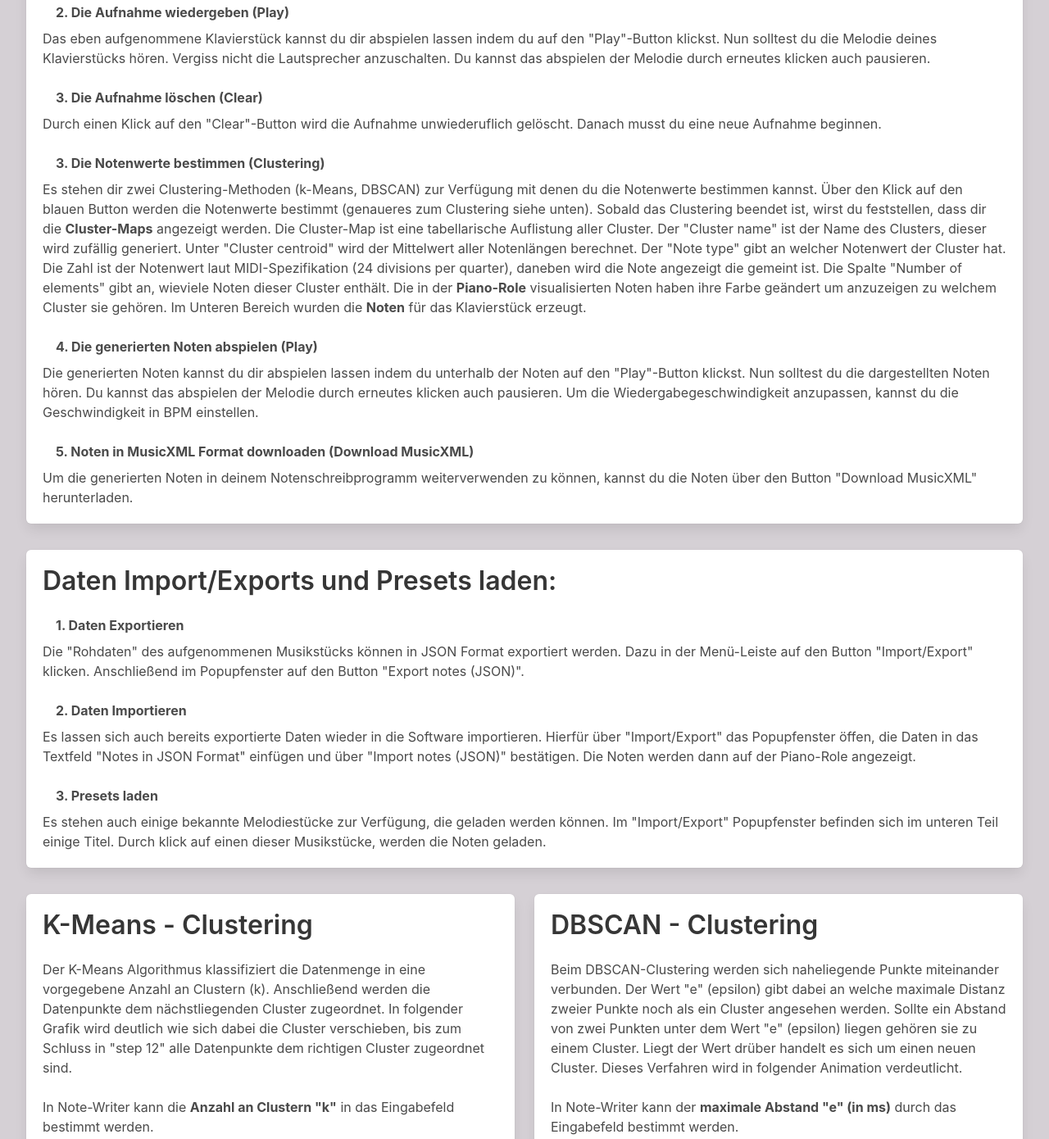
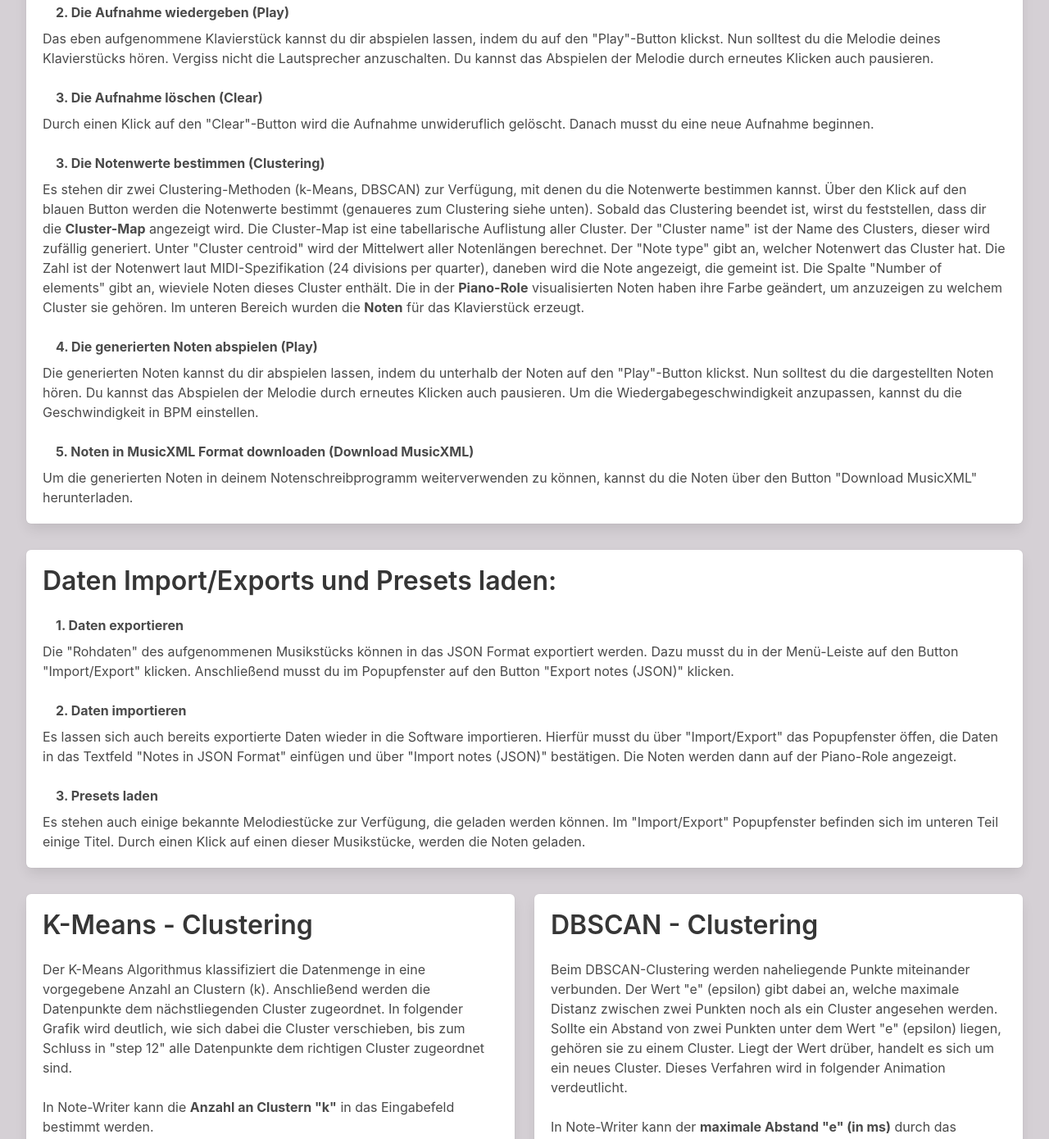
Before and after one commit to DumbergerL/note-writer, a website: page manual.html in a window 1280 px wide. Shown: the part 917-2307 px from the top of the page at 82% size. Drawn offline with Linux system fonts and the light colour scheme.

Commit message:
fixed typos

```diff
--- a/manual.html
+++ b/manual.html
@@ -39,7 +39,7 @@
                 </ul>
             </p>
             <p>
-                <a href="">Note-Writer</a> ist eine Browserbasierte Web-Anwendung. Die Anwendung macht sich die durch die W3C definierte <a href="https://www.w3.org/TR/webmidi/">Web MIDI API</a> zunutze. Diese Web MIDI API wird momentan (Stand März 2020) nicht in allen Browsern unterstützt. Der Google Chrome Browser unterstützt diese API, deshalb ist die <a href="https://www.google.com/chrome/">Installation Vorraussetzung</a>.
+                <a href="">Note-Writer</a> ist eine browserbasierte Web-Anwendung. Die Anwendung macht sich die durch die W3C definierte <a href="https://www.w3.org/TR/webmidi/">Web MIDI API</a> zunutze. Diese Web MIDI API wird momentan (Stand März 2020) nicht von allen Browsern unterstützt. Der Google Chrome Browser unterstützt diese API, deshalb ist die <a href="https://www.google.com/chrome/">Installation Voraussetzung</a>.
             </p>
             <p>
                 <ul>
@@ -47,7 +47,7 @@
                 </ul>
             </p>
             <p>
-                Damit der Browser auf den vollen Funktionsumfang des MIDI-Keyboards zugreifen kann, müssen die für das Betriebssystem notwendigen Treiber installiert sein. Für das <a href="https://www.akaipro.com/mpk-mini">AKAI MPK mini</a> stellt der Hersteller die notwendigen Treiber auf seiner Homepage zur verfügung. Schließe das MIDI-Keyboard an den Computer an und starte die Installation des Treibers.
+                Damit der Browser auf den vollen Funktionsumfang des MIDI-Keyboards zugreifen kann, müssen die für das Betriebssystem notwendigen Treiber installiert sein. Für das <a href="https://www.akaipro.com/mpk-mini">AKAI MPK mini</a> stellt der Hersteller die notwendigen Treiber auf seiner Homepage zur Verfügung. Schließe das MIDI-Keyboard an den Computer an und starte die Installation des Treibers.
             </p>
             <p>
                 <ul>
@@ -55,7 +55,7 @@
                 </ul>
             </p>
             <p>
-                Schließe das MIDI-Keyboard an deinen Computer an. Um die Anwendung zu starten, wird der Google Chrome Browser benötigt. In der Navigationsleiste kann dann die URL <a href="https://notewriter.lukasdumberger.de">https://notewriter.lukasdumberger.de</a> geöffnet werden. Wenn alles geklappt hat siehst du im rechten oberen Eck den Namen deines MIDI-Keyboards. Sollte nach einigen Sekunden die Ladeanimation nicht verschwunden sein, lade die Seite im Browser neu.
+                Schließe das MIDI-Keyboard an deinen Computer an. Um die Anwendung zu starten, wird der Google Chrome Browser benötigt. In der Navigationsleiste kann dann die URL <a href="https://notewriter.lukasdumberger.de">https://notewriter.lukasdumberger.de</a> geöffnet werden. Wenn alles geklappt hat, siehst du im rechten oberen Eck den Namen deines MIDI-Keyboards. Sollte nach einigen Sekunden die Ladeanimation nicht verschwunden sein, lade die Seite im Browser neu.
             </p>
             <br>
             <article class="message is-success">
@@ -85,7 +85,7 @@
                 </ul>
             </p>
             <p>
-                Das eben aufgenommene Klavierstück kannst du dir abspielen lassen indem du auf den "Play"-Button klickst. Nun solltest du die Melodie deines Klavierstücks hören. Vergiss nicht die Lautsprecher anzuschalten. Du kannst das abspielen der Melodie durch erneutes klicken auch pausieren.
+                Das eben aufgenommene Klavierstück kannst du dir abspielen lassen, indem du auf den "Play"-Button klickst. Nun solltest du die Melodie deines Klavierstücks hören. Vergiss nicht die Lautsprecher anzuschalten. Du kannst das Abspielen der Melodie durch erneutes Klicken auch pausieren.
             </p>
             <p>
                 <ul>
@@ -93,7 +93,7 @@
                 </ul>
             </p>
             <p>
-                Durch einen Klick auf den "Clear"-Button wird die Aufnahme unwiederuflich gelöscht. Danach musst du eine neue Aufnahme beginnen.
+                Durch einen Klick auf den "Clear"-Button wird die Aufnahme unwideruflich gelöscht. Danach musst du eine neue Aufnahme beginnen.
             </p>
             <p>
                 <ul>
@@ -101,9 +101,9 @@
                 </ul>
             </p>
             <p>
-                Es stehen dir zwei Clustering-Methoden (k-Means, DBSCAN) zur Verfügung mit denen du die Notenwerte bestimmen kannst. Über den Klick auf den blauen Button werden die Notenwerte bestimmt (genaueres zum Clustering siehe unten). Sobald das Clustering beendet ist, wirst du feststellen, dass dir die <b>Cluster-Maps</b> angezeigt werden. Die Cluster-Map ist eine tabellarische Auflistung aller Cluster. Der "Cluster name" ist der Name des Clusters, dieser wird zufällig generiert. Unter "Cluster centroid" wird der Mittelwert aller Notenlängen berechnet. Der "Note type" gibt an welcher Notenwert der Cluster hat. Die Zahl ist der Notenwert laut MIDI-Spezifikation (24 divisions per quarter), daneben wird die Note angezeigt die gemeint ist. Die Spalte "Number of elements" gibt an, wieviele Noten dieser Cluster enthält.
-                Die in der <b>Piano-Role</b> visualisierten Noten haben ihre Farbe geändert um anzuzeigen zu welchem Cluster sie gehören.
-                Im Unteren Bereich wurden die <b>Noten</b> für das Klavierstück erzeugt.
+                Es stehen dir zwei Clustering-Methoden (k-Means, DBSCAN) zur Verfügung, mit denen du die Notenwerte bestimmen kannst. Über den Klick auf den blauen Button werden die Notenwerte bestimmt (genaueres zum Clustering siehe unten). Sobald das Clustering beendet ist, wirst du feststellen, dass dir die <b>Cluster-Map</b> angezeigt wird. Die Cluster-Map ist eine tabellarische Auflistung aller Cluster. Der "Cluster name" ist der Name des Clusters, dieser wird zufällig generiert. Unter "Cluster centroid" wird der Mittelwert aller Notenlängen berechnet. Der "Note type" gibt an, welcher Notenwert das Cluster hat. Die Zahl ist der Notenwert laut MIDI-Spezifikation (24 divisions per quarter), daneben wird die Note angezeigt, die gemeint ist. Die Spalte "Number of elements" gibt an, wieviele Noten dieses Cluster enthält.
+                Die in der <b>Piano-Role</b> visualisierten Noten haben ihre Farbe geändert, um anzuzeigen zu welchem Cluster sie gehören.
+                Im unteren Bereich wurden die <b>Noten</b> für das Klavierstück erzeugt.
             </p>
             <p>
                 <ul>
@@ -111,7 +111,7 @@
                 </ul>
             </p>
             <p>
-                Die generierten Noten kannst du dir abspielen lassen indem du unterhalb der Noten auf den "Play"-Button klickst. Nun solltest du die dargestellten Noten hören. Du kannst das abspielen der Melodie durch erneutes klicken auch pausieren. Um die Wiedergabegeschwindigkeit anzupassen, kannst du die Geschwindigkeit in BPM einstellen.
+                Die generierten Noten kannst du dir abspielen lassen, indem du unterhalb der Noten auf den "Play"-Button klickst. Nun solltest du die dargestellten Noten hören. Du kannst das Abspielen der Melodie durch erneutes Klicken auch pausieren. Um die Wiedergabegeschwindigkeit anzupassen, kannst du die Geschwindigkeit in BPM einstellen.
             </p>
             <p>
                 <ul>
@@ -130,19 +130,19 @@
             <h3 class="title is-3">Daten Import/Exports und Presets laden:</h3>
             <p>
                 <ul>
-                    <li>1. Daten Exportieren</li>
+                    <li>1. Daten exportieren</li>
                 </ul>
             </p>
             <p>
-                Die "Rohdaten" des aufgenommenen Musikstücks können in JSON Format exportiert werden. Dazu in der Menü-Leiste auf den Button "Import/Export" klicken. Anschließend im Popupfenster auf den Button "Export notes (JSON)".
+                Die "Rohdaten" des aufgenommenen Musikstücks können in das JSON Format exportiert werden. Dazu musst du in der Menü-Leiste auf den Button "Import/Export" klicken. Anschließend musst du im Popupfenster auf den Button "Export notes (JSON)" klicken.
             </p>
             <p>
                 <ul>
-                    <li>2. Daten Importieren</li>
+                    <li>2. Daten importieren</li>
                 </ul>
             </p>
             <p>
-                Es lassen sich auch bereits exportierte Daten wieder in die Software importieren. Hierfür über "Import/Export" das Popupfenster öffen, die Daten in das Textfeld "Notes in JSON Format" einfügen und über "Import notes (JSON)" bestätigen. Die Noten werden dann auf der Piano-Role angezeigt.
+                Es lassen sich auch bereits exportierte Daten wieder in die Software importieren. Hierfür musst du über "Import/Export" das Popupfenster öffen, die Daten in das Textfeld "Notes in JSON Format" einfügen und über "Import notes (JSON)" bestätigen. Die Noten werden dann auf der Piano-Role angezeigt.
             </p>
             <p>
                 <ul>
@@ -150,7 +150,7 @@
                 </ul>
             </p>
             <p>
-                Es stehen auch einige bekannte Melodiestücke zur Verfügung, die geladen werden können. Im "Import/Export" Popupfenster befinden sich im unteren Teil einige Titel. Durch klick auf einen dieser Musikstücke, werden die Noten geladen.
+                Es stehen auch einige bekannte Melodiestücke zur Verfügung, die geladen werden können. Im "Import/Export" Popupfenster befinden sich im unteren Teil einige Titel. Durch einen Klick auf einen dieser Musikstücke, werden die Noten geladen.
             </p>
         </div>
     </div>
@@ -161,7 +161,7 @@
                 <div class="box" style="height: 100%;">
                     <h3 class="title is-3">K-Means - Clustering</h3>
                     <p>
-                        Der K-Means Algorithmus klassifiziert die Datenmenge in eine vorgegebene Anzahl an Clustern (k). Anschließend werden die Datenpunkte dem nächstliegenden Cluster zugeordnet. In folgender Grafik wird deutlich wie sich dabei die Cluster verschieben, bis zum Schluss in "step 12" alle Datenpunkte dem richtigen Cluster zugeordnet sind.
+                        Der K-Means Algorithmus klassifiziert die Datenmenge in eine vorgegebene Anzahl an Clustern (k). Anschließend werden die Datenpunkte dem nächstliegenden Cluster zugeordnet. In folgender Grafik wird deutlich, wie sich dabei die Cluster verschieben, bis zum Schluss in "step 12" alle Datenpunkte dem richtigen Cluster zugeordnet sind.
                     </p>
                     <p>
                         <br>
@@ -174,7 +174,7 @@
                 <div class="box" style="height: 100%;">
                     <h3 class="title is-3">DBSCAN - Clustering</h3>
                     <p>
-                        Beim DBSCAN-Clustering werden sich naheliegende Punkte miteinander verbunden. Der Wert "e" (epsilon) gibt dabei an welche maximale Distanz zweier Punkte noch als ein Cluster angesehen werden. Sollte ein Abstand von zwei Punkten unter dem Wert "e" (epsilon) liegen gehören sie zu einem Cluster. Liegt der Wert drüber handelt es sich um einen neuen Cluster. Dieses Verfahren wird in folgender Animation verdeutlicht.
+                        Beim DBSCAN-Clustering werden naheliegende Punkte miteinander verbunden. Der Wert "e" (epsilon) gibt dabei an, welche maximale Distanz zwischen zwei Punkten noch als ein Cluster angesehen werden. Sollte ein Abstand von zwei Punkten unter dem Wert "e" (epsilon) liegen, gehören sie zu einem Cluster. Liegt der Wert drüber, handelt es sich um ein neues Cluster. Dieses Verfahren wird in folgender Animation verdeutlicht.
                     </p>
                     <p>
                         <br>
```
